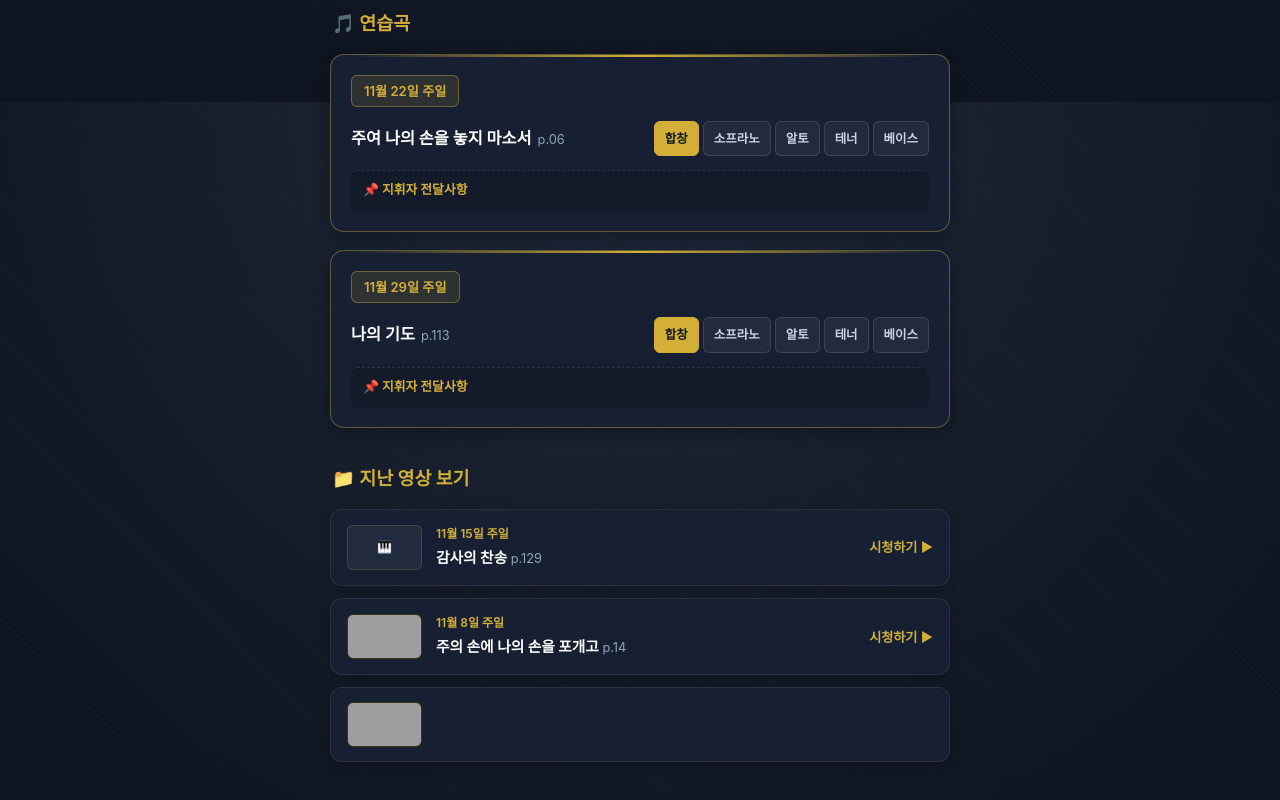
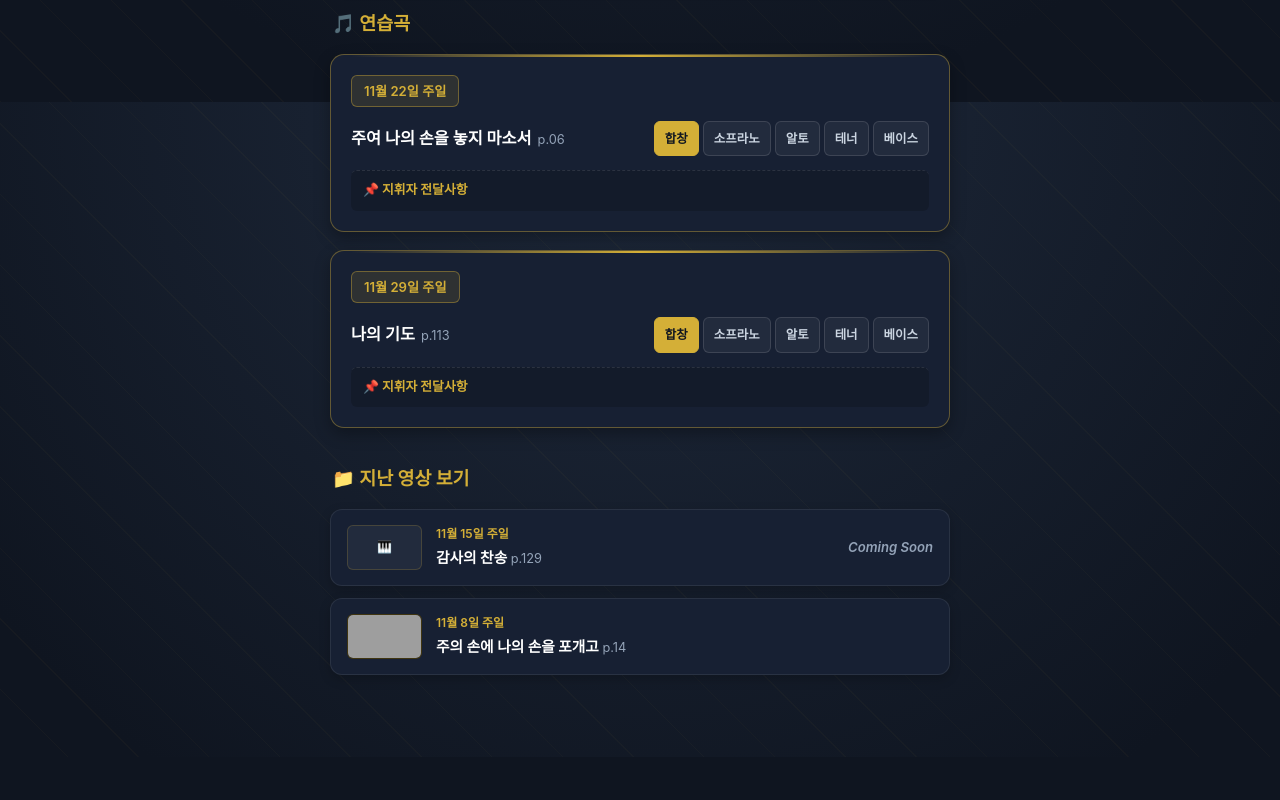
Before and after one commit to kimyeseul1024/kimyeseul, a plain HTML site: page index.html in a window 1280 px wide. Shown: the part 698-1498 px from the top of the page. After the commit the page ends 1455 px from the top, so only its background shows below. Drawn offline with Linux system fonts and the light colour scheme; grey boxes are pictures that could not be loaded.

Commit message:
Update index.html

```diff
--- a/index.html
+++ b/index.html
@@ -324,6 +324,14 @@
             white-space: nowrap;
         }
 
+        .btn-coming {
+            color: var(--text-muted);
+            font-size: 0.82rem;
+            font-weight: 600;
+            white-space: nowrap;
+            font-style: italic;
+        }
+
         /* 재생목록 배너 */
         .playlist-banner {
             background: linear-gradient(135deg, rgba(212, 175, 55, 0.18), rgba(23, 32, 51, 0.9));
@@ -474,8 +482,8 @@
 
         <div class="section-title">📁 지난 영상 보기</div>
 
-        <!-- 11월 15일 -->
-        <a href="#" class="archive-card">
+        <!-- 11월 15일 (Coming Soon 적용) -->
+        <div style="background: var(--cathedral-card); border-radius: 12px; padding: 14px 16px; margin-bottom: 12px; box-shadow: 0 4px 12px rgba(0, 0, 0, 0.2); border: 1px solid rgba(255, 255, 255, 0.08); display: flex; justify-content: space-between; align-items: center;">
             <div class="archive-left">
                 <div style="width: 75px; height: 45px; background: rgba(255,255,255,0.05); border-radius: 6px; display: flex; align-items: center; justify-content: center; font-size: 0.75rem; color: var(--text-muted); border: 1px solid rgba(212,175,55,0.2);">🎹</div>
                 <div class="archive-info">
@@ -483,8 +491,8 @@
                     <span class="archive-title">감사의 찬송 <span style="font-size:0.8rem; font-weight:normal; color:var(--text-muted);">p.129</span></span>
                 </div>
             </div>
-            <span class="btn-archive">시청하기 ▶</span>
-        </a>
+            <span class="btn-coming">Coming Soon</span>
+        </div>
 
         <!-- 11월 8일 -->
         <a href="https://youtu.be/HlTClDnkxP8?si=209gkNO18zFecyjx" target="_blank" class="archive-card">
@@ -494,13 +502,3 @@
                     <span class="archive-date">11월 8일 주일</span>
                     <span class="archive-title">주의 손에 나의 손을 포개고 <span style="font-size:0.8rem; font-weight:normal; color:var(--text-muted);">p.14</span></span>
                 </div>
-            </div>
-            <span class="btn-archive">시청하기 ▶</span>
-        </a>
-
-        <!-- 11월 1일 -->
-        <a href="https://youtu.be/oS7Rvag7QfE?si=tUzH8gUFmIYzfZk0" target="_blank" class="archive-card">
-            <div class="archive-left">
-                <img src="https://img.youtube.com/vi/oS7Rvag7QfE/hqdefault.jpg" alt="여겨주심으로" class="archive-thumb">
-                <div class="archive-info">
-                    <span class="archive-
```
